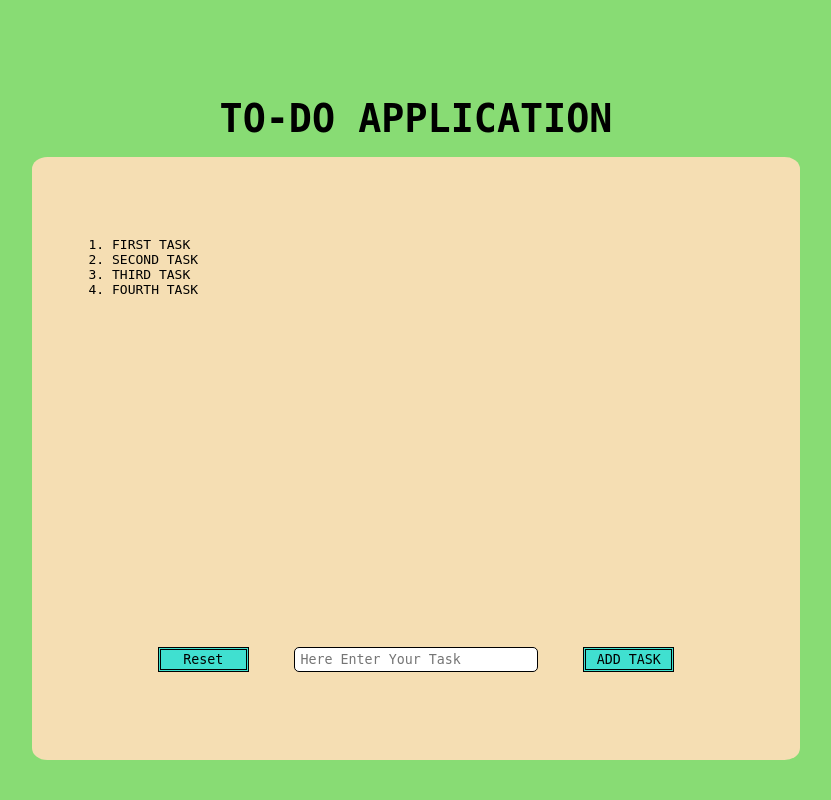
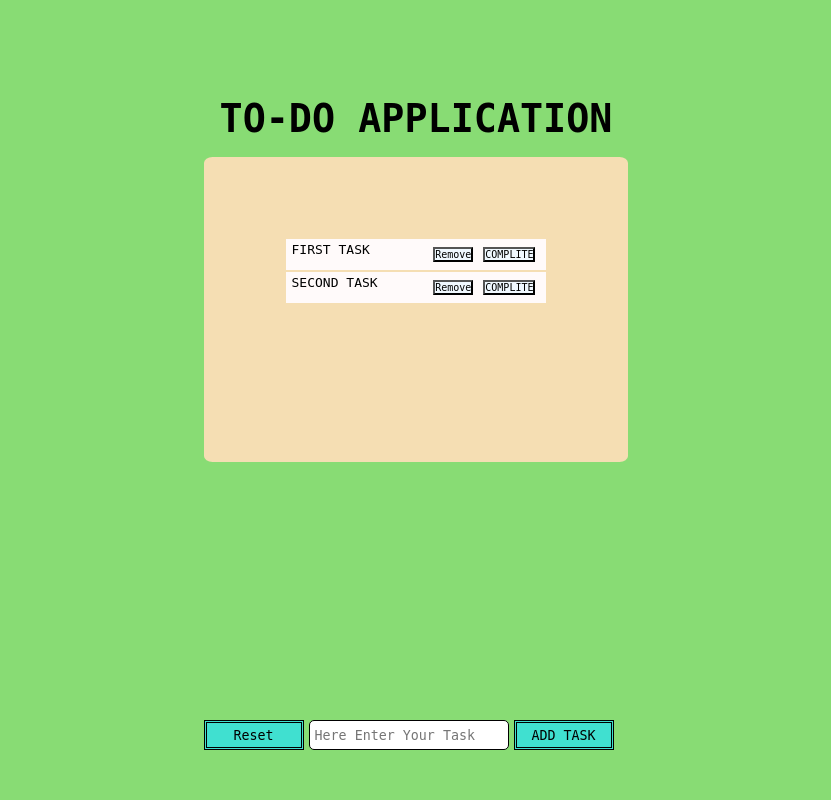
Before and after one commit to techhacker30/php-practice, a PHP site: page / in a window 1280 px wide. Shown: the whole page, without its empty margins (224-1055 px from the left). Run offline with PHP 8.4, Linux system fonts and the light colour scheme.

Commit message:
adding php handler file

```diff
--- a/to-do-app/index.html
+++ b/to-do-app/index.html
@@ -10,21 +10,22 @@
 
 <body>
     <div class="mainbox">
+        <form action="handelaction.php" method="post">
         <header>TO-DO APPLICATION</header>
         <div class="list-container">
             <ol class="list">
-                <li>FIRST TASK</li>
-                <li>SECOND TASK</li>
-                <li>THIRD TASK</li>
-                <li>FOURTH TASK</li>
+                <li>FIRST TASK <div><button type="submit" class="rm" name="remove">Remove</button><button type="submit" name="complite">COMPLITE</button></div></li>
+                <li>SECOND TASK <div><button type="submit" class="rm" name="remove">Remove</button><button type="submit" name="complite">COMPLITE</button></div></li>
+
             </ol>
 
-            <div class="button-container">
-                <button type="reset">Reset</button>
-                <input type="text" id="addtask" placeholder="Here Enter Your Task">
-                <button type="submit" onclick="addtask()">ADD TASK</button>
-            </div>
         </div>
+        <div class="button-container">
+            <button name="reset" type="reset">Reset</button>
+            <input name="task" type="text" id="addtask" placeholder="Here Enter Your Task" required>
+            <button name="add" type="submit" onclick="addtask()">ADD TASK</button>
+        </div>
+        </form>
     </div>
 
 
--- a/to-do-app/style.css
+++ b/to-do-app/style.css
@@ -21,12 +21,14 @@
     /* justify-content: safe; */
     align-items: center;
 }
-.mainbox header {
+
+header {
     margin: 2vh;
     font-size: 3vw;
     font-weight: 800;
 }
-.mainbox .list-container {
+
+.list-container {
     /* border: 1px solid ; */
     border-radius: 2%;
     background-color: wheat;
@@ -34,24 +36,43 @@
     width: 100%;
     height: 100%;
 }
-.mainbox .button-container {
-    position: relative;
-    top: 350px;
+
+.list-container ol li {
+    background-color: snow;
+    margin: 2px;
+    padding: 3px 6px;
+    display: flex;
+    justify-content: space-between;
+}
+
+.button-container {
+    position: absolute;
+    /* top: 350px; */
+    bottom: 50px;
     /* left: 65%; */
     font-weight: 500;
     display: flex;
     justify-content: space-evenly;
 }
+
 .button-container button {
-    width: 15%;
-    height: 25px;
+    width: 100px;
+    height: 30px;
     background-color: turquoise;
     border: double;
 }
+
 .button-container #addtask {
-    height: 25px;
-    width: 40%;
+    height: 30px;
+    width: 200px;
     border-radius: 5px;
     border: 1px double black;
     padding: 5px;
+    margin: 0 5px;
 }
+li button {
+    background-color: aliceblue;
+    font-size: 10px;
+    cursor: pointer;
+    margin: 5px;
+}
```
Also changed, not shown: to-do-app/database.php (added, +14 -0 lines), to-do-app/handelaction.php (added, +16 -0 lines).
